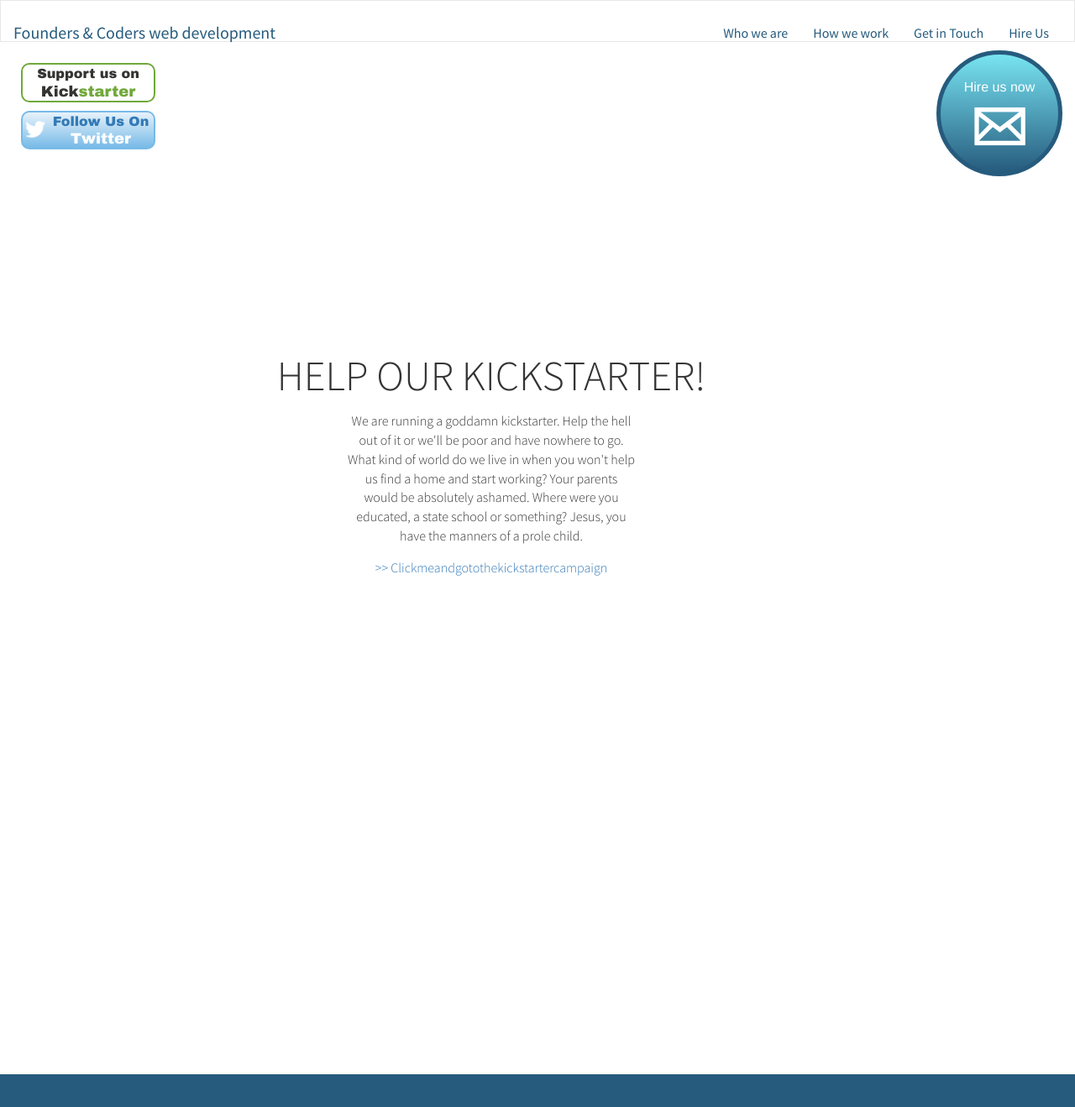
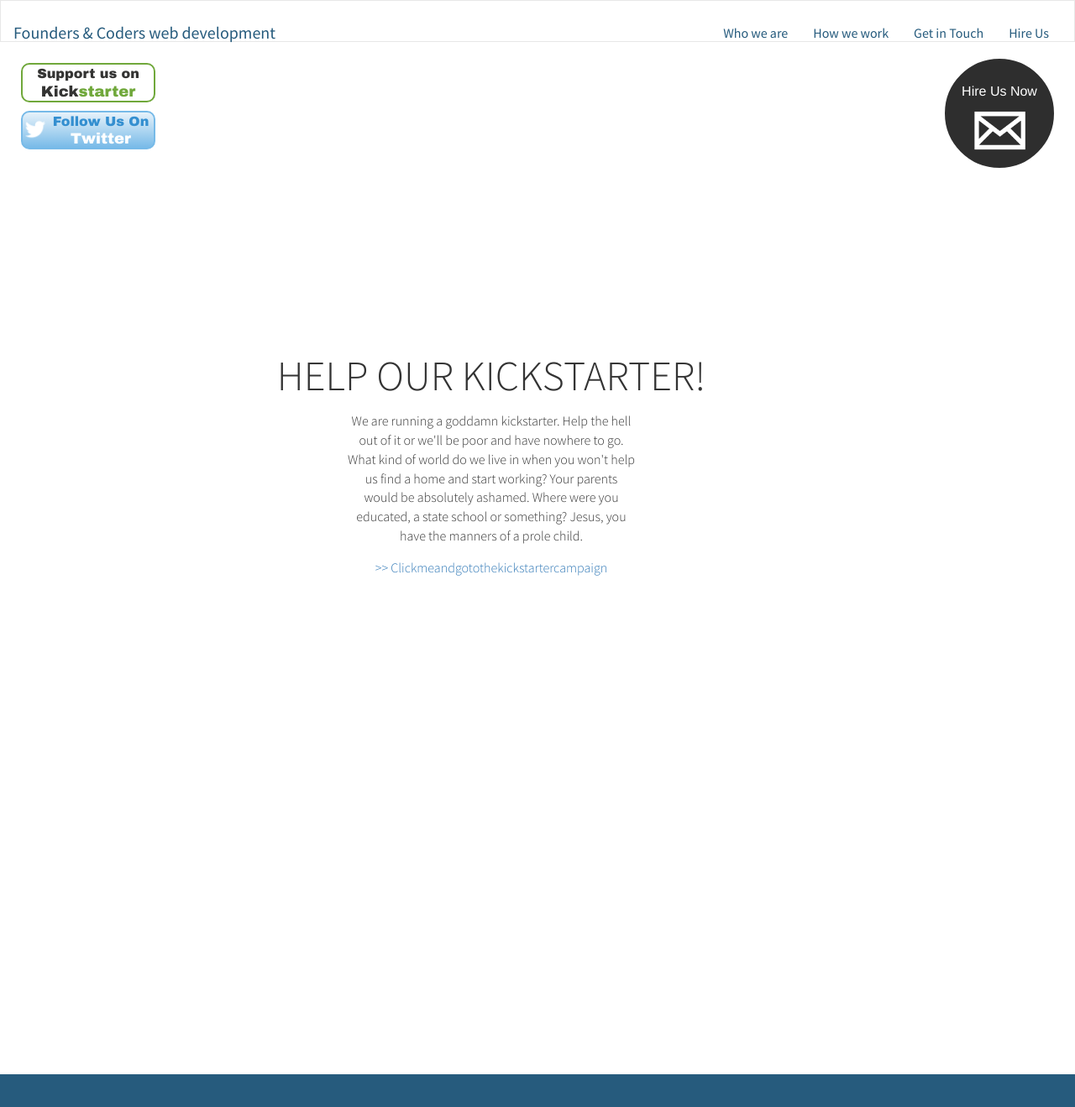
Before and after one commit to sofer/foundersandcoders, a Jekyll site: the page built from index.html, in a window 1280 px wide and 1400 px high. Shown: the top 1319 px of the window at 84% size. Built offline with Jekyll 4.4.1, drawn with Linux system fonts in a browser that asks for light colours; nearby versions of some CDN libraries.

```diff
--- a/_includes/head.html
+++ b/_includes/head.html
@@ -12,7 +12,5 @@
     <!-- scripts below for navbar... -->
     <script src="http://code.jquery.com/jquery-1.11.0.min.js"></script>
     <script src="https://maxcdn.bootstrapcdn.com/bootstrap/3.3.0/js/bootstrap.min.js"></script>
-    <link rel="icon"
-      type="image/png"
-      href="img/favicon.png">
+    <link rel="icon" type="image/png" href="img/favicon.png">
 </head>
--- a/css/main.css
+++ b/css/main.css
@@ -296,6 +296,9 @@ div.clear {
   float: left;
   padding-top: 5px;
 }
+.kickstarter .share_box .twitbutton p {
+  color: #348FD0;
+}
 .kickstarter .share_box .twitbutton h4 {
   color: #ffffff;
 }
@@ -303,9 +306,9 @@ div.clear {
   float: right;
   margin-top: 60px;
   margin-right: 15px;
-  background: linear-gradient(#78E4F2, #265b7d);
+  background: #2E2E2E;
   border-radius: 50%;
-  border: 5px #265b7d solid;
+  border: 10px #ffffff solid;
   text-align: center;
   width: 150px;
   height: 150px;
--- a/index.html
+++ b/index.html
@@ -25,8 +25,9 @@ layout: default
     			</div>
     		</a>
 		</div>
+		<!-- no idea what to do below... -->
 		<div class="hireUs">
-			<h1>Hire us now</h1>
+			<h1>Hire Us Now</h1>
 			<a href="mailto:contact@foundersandcoders.org">
 				<img src="img/email.png">
 			</a>
```
Also changed, not shown: css/main.scss (+5 -3 lines), 1 other file.
